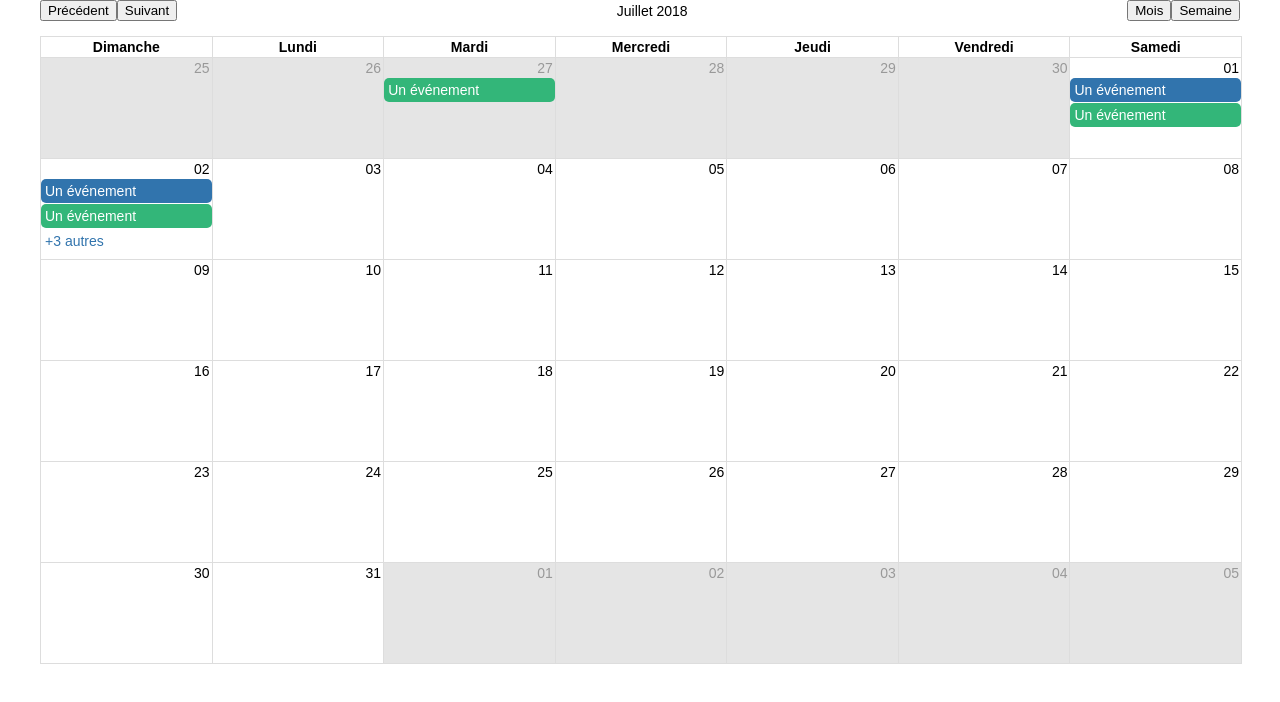
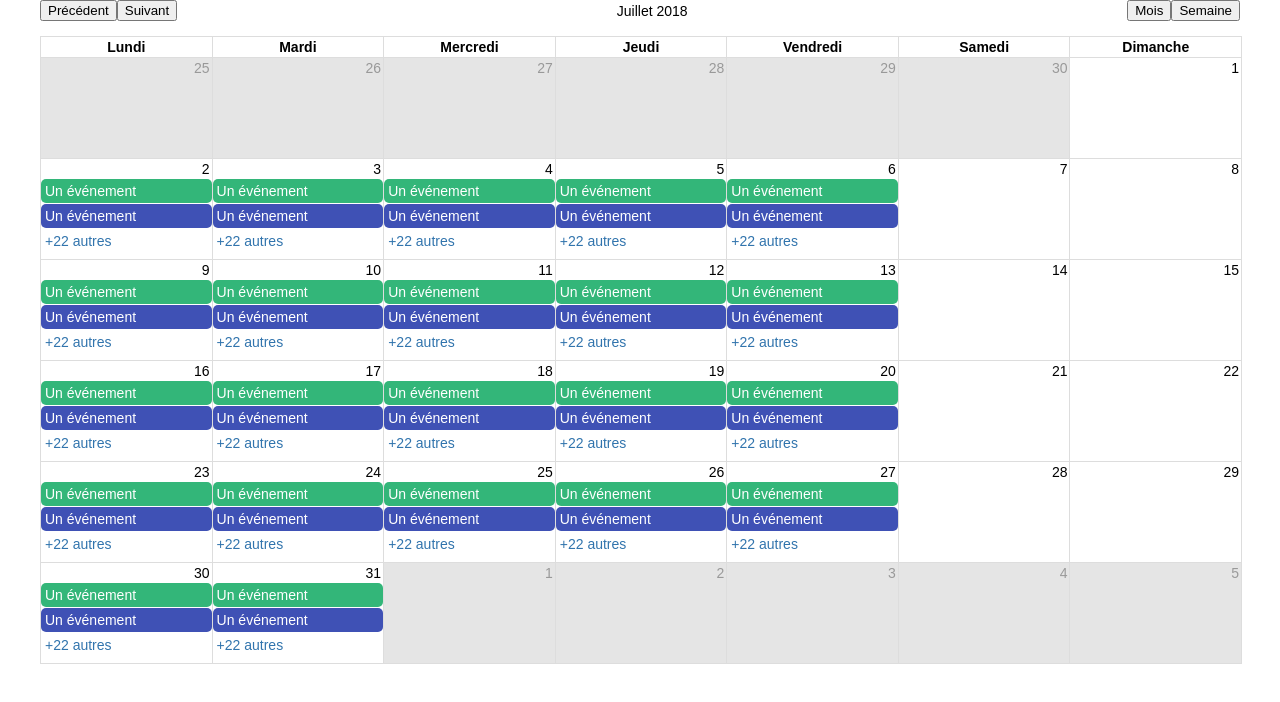
Before and after one commit to QuentinDiaferia/globalis-react-calendar, a React app: page / in a window 1280 px wide. Shown: the top 702 px of the page. Built offline with nearby package versions, Linux system fonts and the light colour scheme.

Commit message:
Essais perf

```diff
--- a/assets/styles/globalis-react-calendar.scss
+++ b/assets/styles/globalis-react-calendar.scss
@@ -3,6 +3,7 @@ $calendar-color-inactive-day: #e5e5e5;;
 $calendar-color-inactive-day-index: #999999;
 $calendar-color-event: #3174ad;
 $calendar-color-event-green: #33b679;
+$calendar-color-event-purple: #3f51b5;
 $calendar-color-more: #3174ad;
 $calendar-font-size: 14px;
 $calendar-font-family: Arial;
@@ -143,13 +144,19 @@ $calendar-font-family: Arial;
         text-align: left;
 
         &-More {
+            display: block;
             color: $calendar-color-event;
             padding: 4px;
             text-align: left;
+            cursor: pointer;
         }
 
         &-green {
             background-color: $calendar-color-event-green;
         }
+
+        &-purple {
+            background-color: $calendar-color-event-purple;
+        }
     }
 }
--- a/src/App.js
+++ b/src/App.js
@@ -2,44 +2,21 @@ import React from 'react'
 import moment from 'moment'
 import Calendar from './components/Calendar'
 
-const events = [
-    {
+const colors = [null, 'Event-green', 'Event-purple']
+const start = moment('2018-05-01').startOf('month')
+const events = []
+for (let i = 1; i < 5000; i++) {
+    events.push({
+        id: i,
         label: "Un événement",
-        date: moment(),
-    },
-    {
-        label: "Un événement",
-        date: moment(),
-        className: 'Event-green'
-    },
-    {
-        label: "Un événement",
-        date: moment(),
-    },
-    {
-        label: "Un événement",
-        date: moment(),
-        className: 'Event-green'
-    },
-    {
-        label: "Un événement",
-        date: moment(),
-    },
-    {
-        label: "Un événement",
-        date: moment().subtract(1, 'd'),
-    },
-    {
-        label: "Un événement",
-        date: moment().subtract(1, 'd'),
-        className: 'Event-green'
-    },
-    {
-        label: "Un événement",
-        date: moment().subtract(5, 'd'),
-        className: 'Event-green'
-    },
-]
+        date: moment(start),
+        className: colors[i % 3],
+    })
+    start.add(1, 'h')
+    if (start.day() === 6) {
+        start.add(2, 'd')
+    }
+}
 
 class App extends React.Component {
     render() {
--- a/src/components/Calendar.js
+++ b/src/components/Calendar.js
@@ -39,7 +39,7 @@ class Calendar extends React.Component {
     renderMonth() {
         return <Month
             date={this.state.date}
-            events={this.state.events}
+            events={this.state.events.filter(event => event.date.isSame(this.state.date, 'month'))}
             language={this.props.language}
         />
     }
@@ -47,7 +47,7 @@ class Calendar extends React.Component {
     renderWeek() {
         return <Week
             date={this.state.date}
-            events={this.state.events}
+            events={this.state.events.filter(event => event.date.isSame(this.state.date, 'week'))}
             language={this.props.language}
         />
     }
--- a/src/components/month/MonthDay.js
+++ b/src/components/month/MonthDay.js
@@ -1,48 +1,42 @@
 import React from 'react'
 import PropTypes from 'prop-types'
-import moment from 'moment'
 
 class MonthDay extends React.Component {
     renderEvents(events) {
-        const moreLink = false
-        if (events.slice(0, 2).length) {
-            return events.slice(0, 2).map((event, index) => {
-                const className = 'Event' + (event.className ? ' ' + event.className : '')
-                return <div className={className} key={index}>
-                    {event.label}
-                </div>
-            })
-        }
-        return null
+        return events.slice(0, 2).map((event, index) => {
+            const className = 'Event' + (event.className ? ' ' + event.className : '')
+            return <div className={className} key={event.id}>
+                {event.label}
+            </div>
+        })
     }
 
     renderMoreLink(events) {
         if (events.length > 2) {
-            return <div className="Event-More">
+            return <a className="Event-More">
                 +{events.length - 2} {this.props.language.label_more_link}
-            </div>
+            </a>
         }
         return null
     }
 
     render() {
-        const events = this.props.events.filter(e => e.date.isSame(this.props.date, 'day'))
         let className = 'Calendar-Month-Grid-Week-Day'
         if (this.props.outOfMonth) {
             className += ' Day-inactive'
         }
         return <div className={className}>
             <div className="day-index">
-                {this.props.date.format('DD')}
+                {this.props.date}
             </div>
-            {this.renderEvents(events)}
-            {this.renderMoreLink(events)}
+            {this.renderEvents(this.props.events)}
+            {this.renderMoreLink(this.props.events)}
         </div>
     }
 }
 
 MonthDay.propTypes = {
-    date: PropTypes.object.isRequired,
+    date: PropTypes.number.isRequired,
     outOfMonth: PropTypes.bool.isRequired,
     events: PropTypes.array.isRequired,
     language: PropTypes.object.isRequired,
--- a/src/components/month/MonthGrid.js
+++ b/src/components/month/MonthGrid.js
@@ -8,19 +8,19 @@ class Month extends React.Component {
     renderWeeks() {
         const selectedMonth = this.props.date.month(),
             start =  moment(this.props.date).startOf('month').startOf('isoWeek'),
-            end = moment(this.props.date).endOf('month').endOf('isoWeek'),
+            end = moment(this.props.date).endOf('month').add(1, 'week').week(),
             weeks = []
 
-        for (const date = start; date.isBefore(end); date.add(1, 'week')) {
+        for (const date = start; date.week() !== end; date.add(1, 'week')) {
             weeks.push(moment(date))
         }
 
-        return weeks.map((date, index) => {
+        return weeks.map(date => {
             return <MonthWeek
-                key={index}
+                key={date.week()}
                 date={date}
                 selectedMonth={selectedMonth}
-                events={this.props.events}
+                events={this.props.events.filter(event => event.date.week() === date.week())}
                 language={this.props.language}
             />
         })
--- a/src/components/month/MonthWeek.js
+++ b/src/components/month/MonthWeek.js
@@ -6,21 +6,23 @@ import MonthDay from './MonthDay'
 
 class MonthWeek extends React.Component {
     render() {
-		const start = moment(this.props.date).startOf('isoWeek'),
-			end = moment(this.props.date).endOf('isoWeek'),
+		const end = moment(this.props.date).endOf('isoWeek').add(1, 'd').date(),
         	days = []
 
-        for (const date = moment(start); date.isBefore(end); date.add(1, 'd')) {
-            days.push(moment(date))
+        for (const date = moment(this.props.date); date.date() !== end; date.add(1, 'd')) {
+            days.push({
+                day: date.date(),
+                month: date.month(),
+            })
         }
 
     	return <div className="Calendar-Month-Grid-Week">
-    		{days.map((date, index) => {
+    		{days.map(date => {
     			return <MonthDay
-    				key={index}
-    				date={date}
-    				outOfMonth={date.month() !== this.props.selectedMonth}
-                    events={this.props.events}
+    				key={date.day}
+                    date={date.day}
+    				outOfMonth={date.month !== this.props.selectedMonth}
+                    events={this.props.events.filter(e => e.date.date() === date.day)}
                     language={this.props.language}
     			/>
     		})}
--- a/src/utils/constants.js
+++ b/src/utils/constants.js
@@ -11,7 +11,7 @@ export const views = {
 }
 
 const daysIndexes = []
-for (let i = 0; i < 7; i++) {
+for (let i = 1; i < 8; i++) {
 	daysIndexes.push(moment().isoWeekday(i).format('dddd'))
 }
 export const weekdays = daysIndexes.map(day => day.charAt(0).toUpperCase() + day.slice(1))
```
